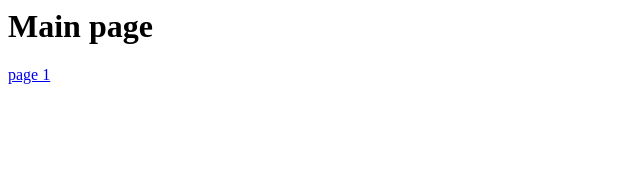
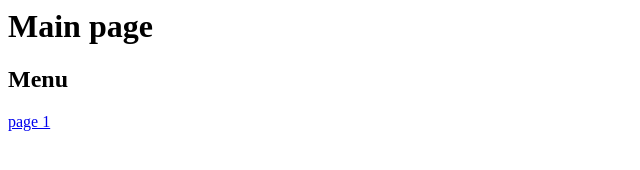
Before and after one commit to specialisttest/ws1214, a plain HTML site: page index.html in a window 1280 px wide. Shown: the whole page, without its empty margins (0-640 px from the left). Drawn offline with Linux system fonts and the light colour scheme.

Commit message:
add h2 menu

```diff
--- a/index.html
+++ b/index.html
@@ -3,6 +3,7 @@
 	</head>
 	<body>
 		<h1>Main page</h1>
+		<h2>Menu</h2>
 		<a href="page1.html">page 1</a>
 
 	</body>
```
